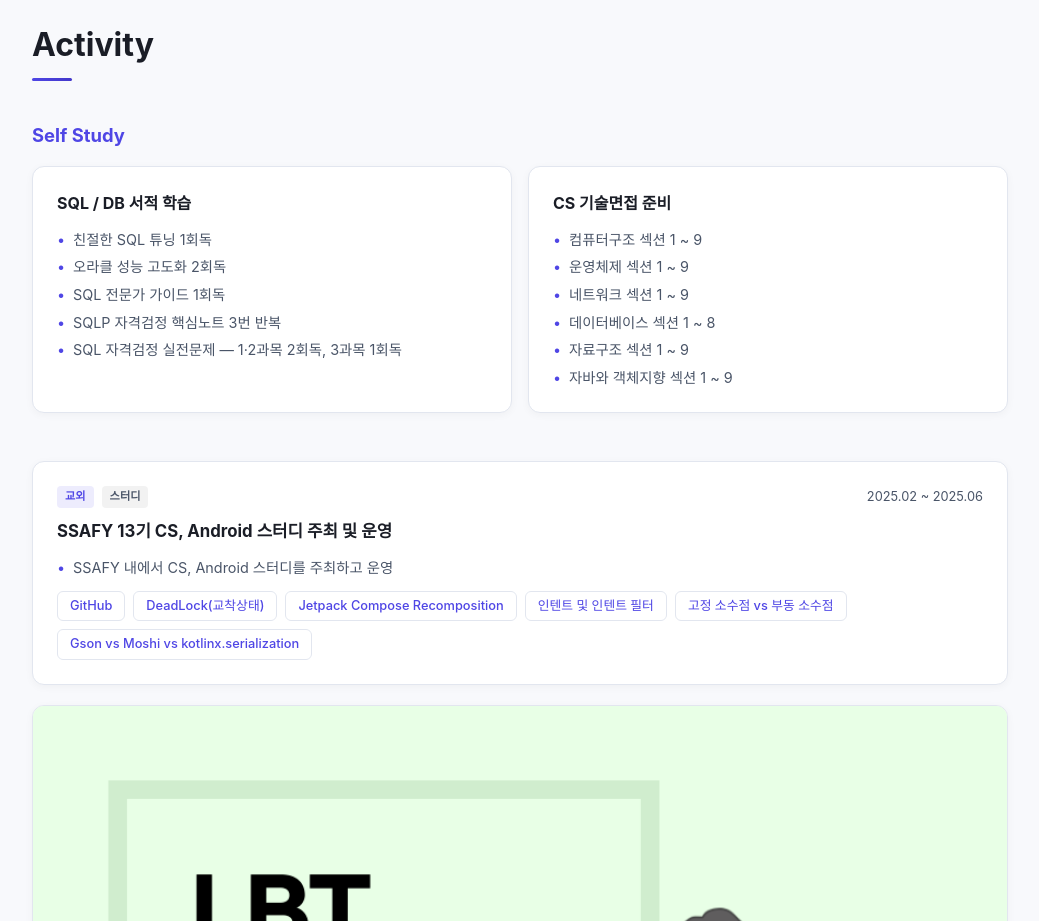
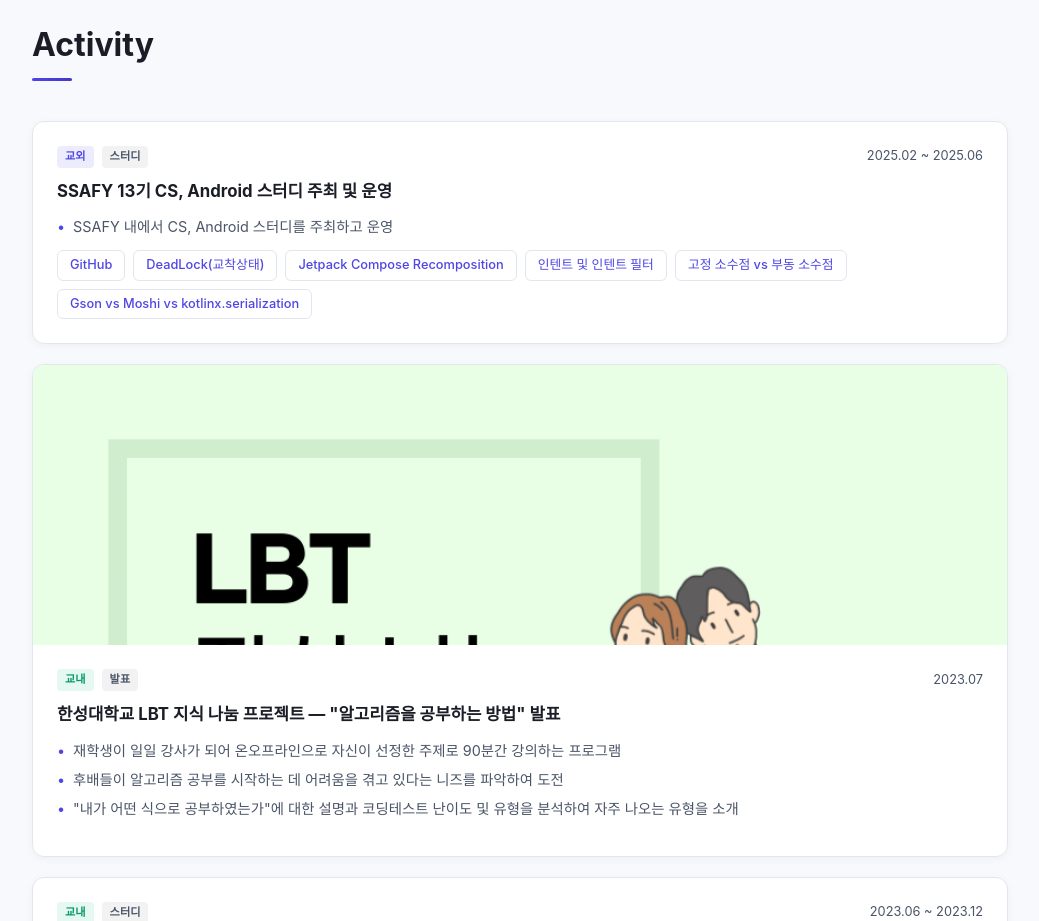
Before and after one commit to ois0886/AboutMe, a React (Vite) app: page / in a window 1280 px wide. Shown: the part 5180-6101 px from the top of the page, without its empty margins (120-1159 px from the left). Built offline with nearby package versions, Linux system fonts and the light colour scheme.

Commit message:
feat: 불필요한 부분 삭제

```diff
--- a/src/components/Activity.module.css
+++ b/src/components/Activity.module.css
@@ -1,63 +1,3 @@
-/* Self Study */
-.studySection {
-  margin-bottom: 48px;
-}
-
-.studySectionTitle {
-  font-size: 1.15rem;
-  font-weight: 700;
-  color: var(--color-primary);
-  margin-bottom: 16px;
-}
-
-.studyGrid {
-  display: grid;
-  grid-template-columns: repeat(auto-fit, minmax(280px, 1fr));
-  gap: 16px;
-}
-
-.studyCard {
-  background-color: var(--color-bg-card);
-  border: 1px solid var(--color-border);
-  border-radius: 12px;
-  padding: 24px;
-  box-shadow: 0 2px 8px rgba(0, 0, 0, 0.04);
-  transition: border-color 0.3s, box-shadow 0.3s;
-}
-
-.studyCard:hover {
-  border-color: var(--color-primary);
-  box-shadow: 0 4px 16px rgba(0, 0, 0, 0.08);
-}
-
-.studyCardTitle {
-  font-size: 1rem;
-  font-weight: 700;
-  margin-bottom: 12px;
-}
-
-.studyList {
-  display: flex;
-  flex-direction: column;
-  gap: 6px;
-}
-
-.studyItem {
-  font-size: 0.9rem;
-  color: var(--color-text-secondary);
-  line-height: 1.5;
-  padding-left: 16px;
-  position: relative;
-}
-
-.studyItem::before {
-  content: '•';
-  position: absolute;
-  left: 0;
-  color: var(--color-primary);
-}
-
-/* Activity List */
 .list {
   display: flex;
   flex-direction: column;
--- a/src/components/Activity.tsx
+++ b/src/components/Activity.tsx
@@ -1,23 +1,5 @@
 import { useScrollReveal } from '../hooks/useScrollReveal'
 import styles from './Activity.module.css'
-
-const selfStudy = {
-  sql: [
-    '친절한 SQL 튜닝 1회독',
-    '오라클 성능 고도화 2회독',
-    'SQL 전문가 가이드 1회독',
-    'SQLP 자격검정 핵심노트 3번 반복',
-    'SQL 자격검정 실전문제 — 1·2과목 2회독, 3과목 1회독',
-  ],
-  cs: [
-    '컴퓨터구조 섹션 1 ~ 9',
-    '운영체제 섹션 1 ~ 9',
-    '네트워크 섹션 1 ~ 9',
-    '데이터베이스 섹션 1 ~ 8',
-    '자료구조 섹션 1 ~ 9',
-    '자바와 객체지향 섹션 1 ~ 9',
-  ],
-}
 
 const activities = [
   {
@@ -135,31 +117,6 @@ function Activity() {
   return (
     <section id="activity" className="section reveal" ref={ref}>
       <h2 className="section__title">Activity</h2>
-
-      {/* Self Study */}
-      <div className={styles.studySection}>
-        <h3 className={styles.studySectionTitle}>Self Study</h3>
-        <div className={styles.studyGrid}>
-          <div className={styles.studyCard}>
-            <h4 className={styles.studyCardTitle}>SQL / DB 서적 학습</h4>
-            <ul className={styles.studyList}>
-              {selfStudy.sql.map((item) => (
-                <li key={item} className={styles.studyItem}>{item}</li>
-              ))}
-            </ul>
-          </div>
-          <div className={styles.studyCard}>
-            <h4 className={styles.studyCardTitle}>CS 기술면접 준비</h4>
-            <ul className={styles.studyList}>
-              {selfStudy.cs.map((item) => (
-                <li key={item} className={styles.studyItem}>{item}</li>
-              ))}
-            </ul>
-          </div>
-        </div>
-      </div>
-
-      {/* Activities */}
       <div className={styles.list}>
         {activities.map((activity) => (
           <div key={activity.title} className={styles.card}>
```
